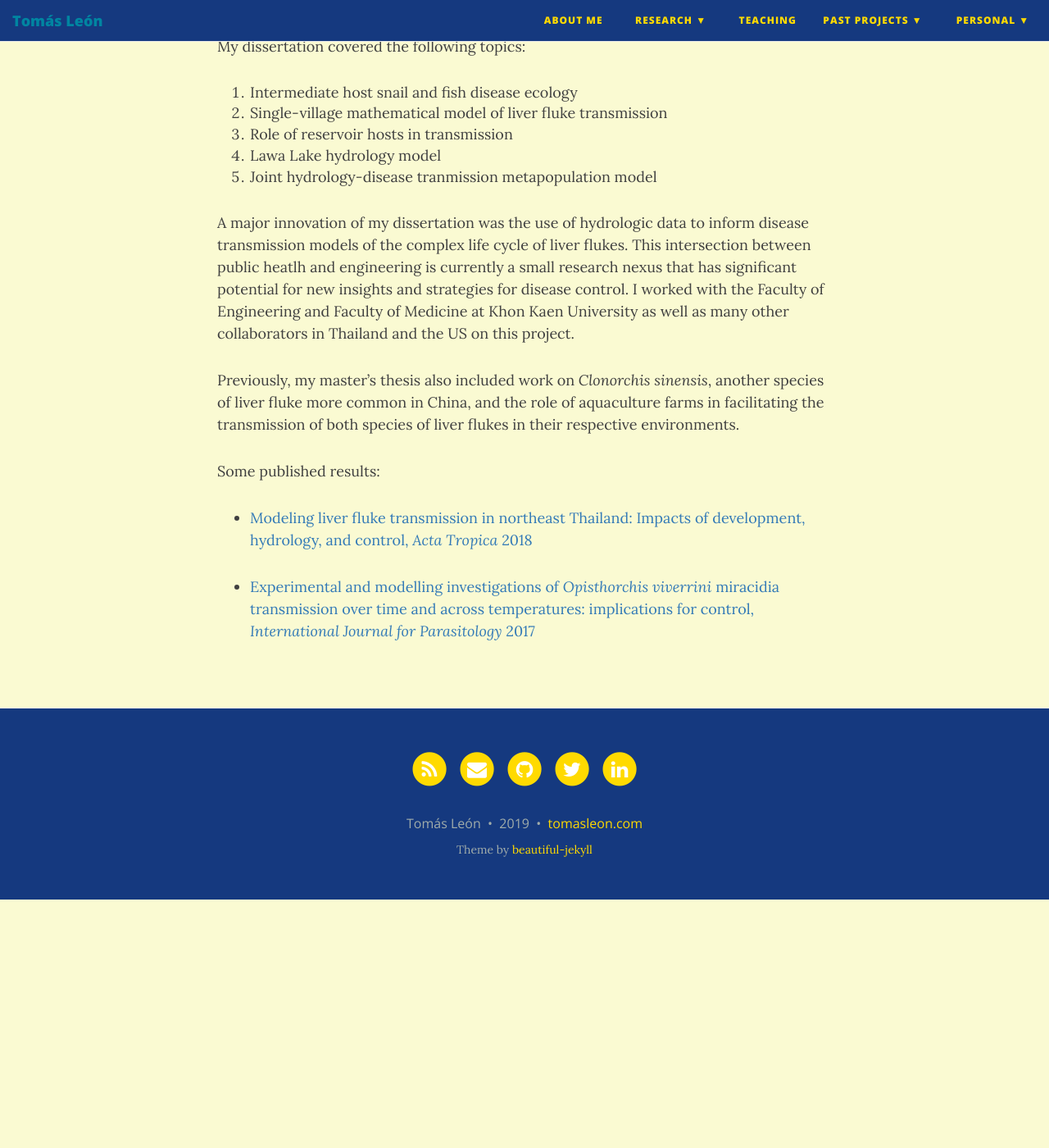
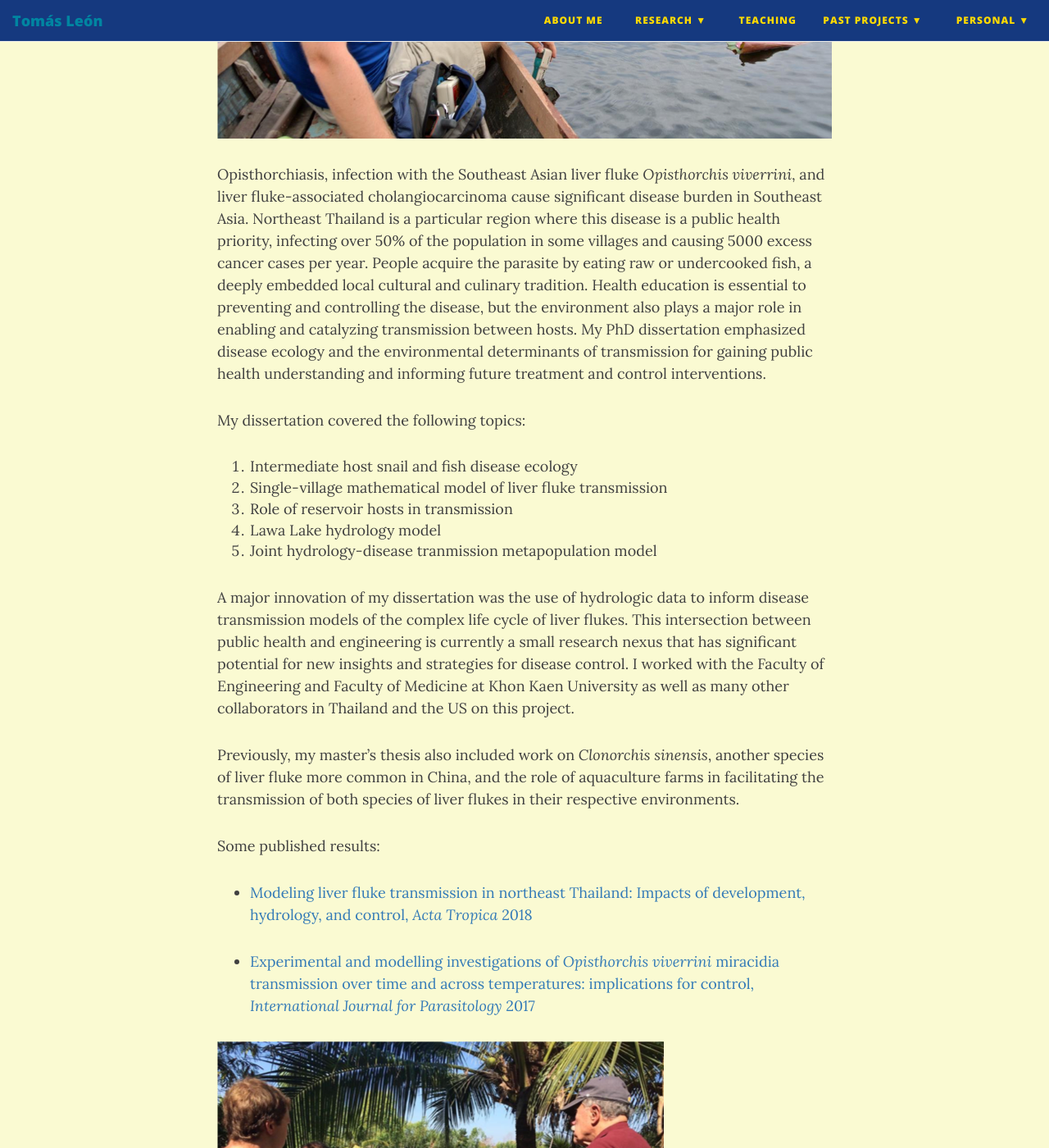
Before and after one commit to tomasleon/tomasleon.github.io, a Jekyll site: the page built from liverfluke.md, in a window 1280 px wide and 1400 px high, scrolled down 765 px. Shown: the whole window at 82% size. Built offline with Jekyll 4.4.1, drawn with Linux system fonts in a browser that asks for light colours; nearby versions of some CDN libraries; before the commit the page ends 1862 px from its top, so only the background shows below that; some of the changed text lies outside the part shown.

Commit message:
Add photos and minor edits

```diff
--- a/liverfluke.md
+++ b/liverfluke.md
@@ -3,6 +3,7 @@ layout: page
 title: Liver fluke transmission modeling
 subtitle: Liver flukes and the environment
 ---
+![Collecting water samples](/img/CollectingWater.png)
 
 Opisthorchiasis, infection with the Southeast Asian liver fluke _Opisthorchis viverrini_, and liver fluke-associated cholangiocarcinoma cause significant disease burden in Southeast Asia. Northeast Thailand is a particular region where this disease is a public health priority, infecting over 50% of the population in some villages and causing 5000 excess cancer cases per year. People acquire the parasite by eating raw or undercooked fish, a deeply embedded local cultural and culinary tradition. Health education is essential to preventing and controlling the disease, but the environment also plays a major role in enabling and catalyzing transmission between hosts. My PhD dissertation emphasized disease ecology and the environmental determinants of transmission for gaining public health understanding and informing future treatment and control interventions.
 
@@ -13,7 +14,7 @@ My dissertation covered the following topics:
 4. Lawa Lake hydrology model
 5. Joint hydrology-disease tranmission metapopulation model
 
-A major innovation of my dissertation was the use of hydrologic data to inform disease transmission models of the complex life cycle of liver flukes. This intersection between public heatlh and engineering is currently a small research nexus that has significant potential for new insights and strategies for disease control. I worked with the Faculty of Engineering and Faculty of Medicine at Khon Kaen University as well as many other collaborators in Thailand and the US on this project.
+A major innovation of my dissertation was the use of hydrologic data to inform disease transmission models of the complex life cycle of liver flukes. This intersection between public health and engineering is currently a small research nexus that has significant potential for new insights and strategies for disease control. I worked with the Faculty of Engineering and Faculty of Medicine at Khon Kaen University as well as many other collaborators in Thailand and the US on this project.
 
 Previously, my master's thesis also included work on _Clonorchis sinensis_, another species of liver fluke more common in China, and the role of aquaculture farms in facilitating the transmission of both species of liver flukes in their respective environments.
 
@@ -22,3 +23,7 @@ Some published results:
 * [Modeling liver fluke transmission in northeast Thailand: Impacts of development, hydrology, and control, _Acta Tropica_ 2018](https://www.sciencedirect.com/science/article/pii/S0001706X18304601)
 
 * [Experimental and modelling investigations of _Opisthorchis viverrini_ miracidia transmission over time and across temperatures: implications for control, _International Journal for Parasitology_ 2017](https://www.sciencedirect.com/science/article/abs/pii/S0020751917300425)
+
+![Pond Construction](/img/PondConstruction.png)
+
+Setting up a fish pond for intervention experiments
```
